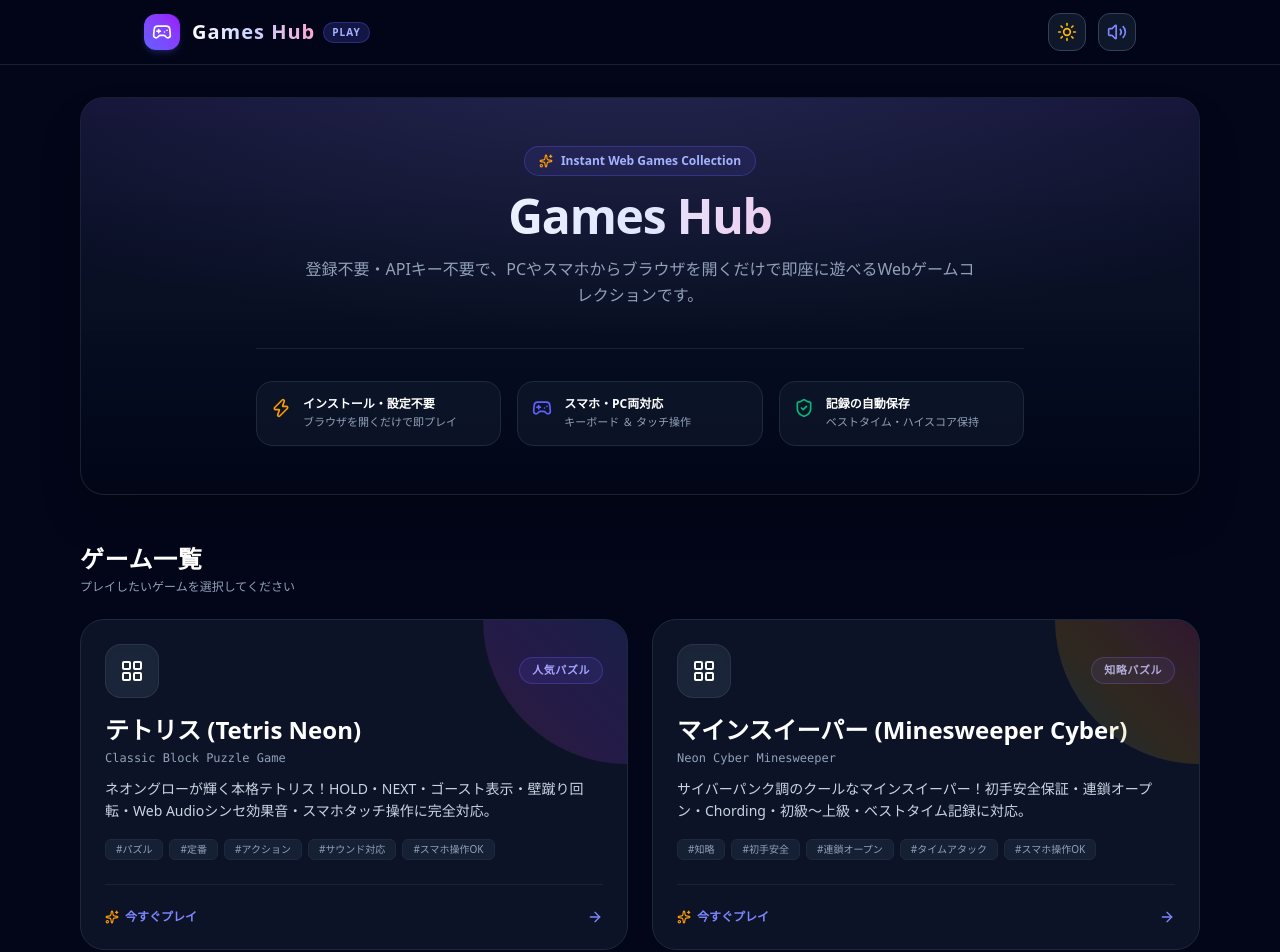
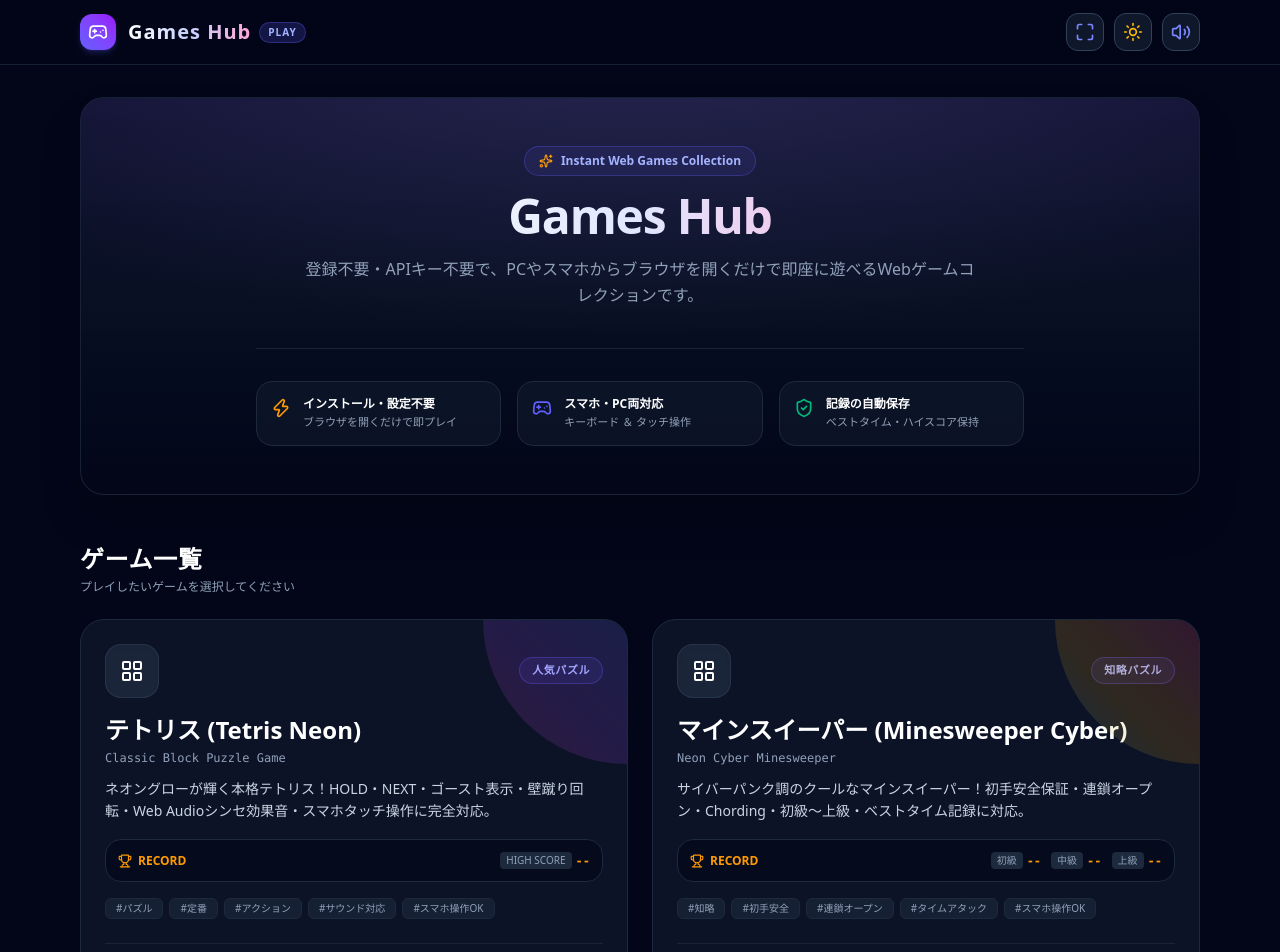
Before and after one commit to hhungry2/gemini-games, a React (Vite) app: page / in a window 1280 px wide. Shown: the top 952 px of the page. Built offline with nearby package versions, Linux system fonts and the light colour scheme.

Commit message:
feat: add fullscreen toggle and display high scores on Games Hub cards

```diff
--- a/src/App.tsx
+++ b/src/App.tsx
@@ -1,12 +1,13 @@
 import { useState, useEffect } from 'react';
 import { Header } from './components/Header';
-import { GameCard } from './components/GameCard';
+import { GameCard, RecordItem } from './components/GameCard';
 import { TetrisGame } from './games/TetrisGame';
 import { MinesweeperGame } from './games/MinesweeperGame';
 import { GameInfo, GameId } from './types';
 import { Gamepad2, Sparkles, Zap, ShieldCheck } from 'lucide-react';
 
 const THEME_KEY = 'games_hub_theme';
+const TETRIS_HIGH_SCORE_KEY = 'tetris_high_score_v1';
 
 const GAMES: GameInfo[] = [
   {
@@ -40,8 +41,65 @@ export function App() {
       const saved = localStorage.getItem(THEME_KEY);
       if (saved) return saved === 'dark';
     }
-    return true; // デフォルトはダーク
+    return true;
   });
+
+  const [isFullscreen, setIsFullscreen] = useState<boolean>(false);
+
+  // ハイスコア / ベストタイム状態
+  const [tetrisHighScore, setTetrisHighScore] = useState<number>(0);
+  const [minesweeperBests, setMinesweeperBests] = useState<{
+    easy: number | null;
+    medium: number | null;
+    hard: number | null;
+  }>({
+    easy: null,
+    medium: null,
+    hard: null,
+  });
+
+  // レコードの読み込み
+  const loadRecords = () => {
+    if (typeof window === 'undefined') return;
+    const tScore = localStorage.getItem(TETRIS_HIGH_SCORE_KEY);
+    if (tScore) setTetrisHighScore(parseInt(tScore, 10) || 0);
+
+    const mEasy = localStorage.getItem('minesweeper_best_easy');
+    const mMed = localStorage.getItem('minesweeper_best_medium');
+    const mHard = localStorage.getItem('minesweeper_best_hard');
+
+    setMinesweeperBests({
+      easy: mEasy ? parseInt(mEasy, 10) : null,
+      medium: mMed ? parseInt(mMed, 10) : null,
+      hard: mHard ? parseInt(mHard, 10) : null,
+    });
+  };
+
+  useEffect(() => {
+    loadRecords();
+  }, [activeGame]);
+
+  // フルスクリーン状態の監視
+  useEffect(() => {
+    const handleFullscreenChange = () => {
+      setIsFullscreen(!!document.fullscreenElement);
+    };
+
+    document.addEventListener('fullscreenchange', handleFullscreenChange);
+    return () => {
+      document.removeEventListener('fullscreenchange', handleFullscreenChange);
+    };
+  }, []);
+
+  const toggleFullscreen = () => {
+    if (!document.fullscreenElement) {
+      document.documentElement.requestFullscreen().catch(() => {});
+    } else {
+      if (document.exitFullscreen) {
+        document.exitFullscreen().catch(() => {});
+      }
+    }
+  };
 
   const toggleTheme = () => {
     setIsDark((prev) => {
@@ -61,6 +119,35 @@ export function App() {
     }
   }, [activeGame]);
 
+  // ゲームごとのレコード一覧
+  const getGameRecords = (gameId: GameId): RecordItem[] => {
+    if (gameId === 'tetris') {
+      return [
+        {
+          label: 'HIGH SCORE',
+          value: tetrisHighScore > 0 ? `${tetrisHighScore.toLocaleString()} pts` : '--',
+        },
+      ];
+    }
+    if (gameId === 'minesweeper') {
+      return [
+        {
+          label: '初級',
+          value: minesweeperBests.easy !== null ? `${minesweeperBests.easy}s` : '--',
+        },
+        {
+          label: '中級',
+          value: minesweeperBests.medium !== null ? `${minesweeperBests.medium}s` : '--',
+        },
+        {
+          label: '上級',
+          value: minesweeperBests.hard !== null ? `${minesweeperBests.hard}s` : '--',
+        },
+      ];
+    }
+    return [];
+  };
+
   return (
     <div
       className={`min-h-screen flex flex-col antialiased transition-colors duration-200 ${
@@ -74,6 +161,8 @@ export function App() {
         onGoHome={() => setActiveGame(null)}
         isDark={isDark}
         onToggleTheme={toggleTheme}
+        isFullscreen={isFullscreen}
+        onToggleFullscreen={toggleFullscreen}
       />
 
       <main className="flex-1 max-w-6xl w-full mx-auto px-4 py-8 flex flex-col items-center">
@@ -240,6 +329,7 @@ export function App() {
                     game={game}
                     onSelect={(id) => setActiveGame(id)}
                     isDark={isDark}
+                    records={getGameRecords(game.id)}
                   />
                 ))}
 
--- a/src/components/GameCard.tsx
+++ b/src/components/GameCard.tsx
@@ -1,14 +1,25 @@
 import React from 'react';
 import { GameInfo, GameId } from '../types';
-import { LayoutGrid, ArrowRight, Sparkles } from 'lucide-react';
+import { LayoutGrid, ArrowRight, Sparkles, Trophy } from 'lucide-react';
+
+export interface RecordItem {
+  label: string;
+  value: string;
+}
 
 interface GameCardProps {
   game: GameInfo;
   onSelect: (id: GameId) => void;
   isDark: boolean;
+  records?: RecordItem[];
 }
 
-export const GameCard: React.FC<GameCardProps> = ({ game, onSelect, isDark }) => {
+export const GameCard: React.FC<GameCardProps> = ({
+  game,
+  onSelect,
+  isDark,
+  records = [],
+}) => {
   return (
     <div
       onClick={() => onSelect(game.id)}
@@ -70,6 +81,41 @@ export const GameCard: React.FC<GameCardProps> = ({ game, onSelect, isDark }) =>
           {game.description}
         </p>
 
+        {/* ハイスコア・ベスト記録表示領域 */}
+        {records && records.length > 0 && (
+          <div
+            className={`mt-4 p-3 rounded-2xl border flex flex-wrap items-center justify-between gap-2 transition-colors ${
+              isDark
+                ? 'bg-slate-950/70 border-slate-800'
+                : 'bg-slate-50 border-slate-200/90'
+            }`}
+          >
+            <div className="flex items-center gap-1.5 text-xs font-bold text-amber-500">
+              <Trophy className="w-3.5 h-3.5" />
+              <span>RECORD</span>
+            </div>
+
+            <div className="flex flex-wrap items-center gap-2.5 text-xs font-mono font-bold">
+              {records.map((r, idx) => (
+                <div key={idx} className="flex items-center gap-1">
+                  {r.label && (
+                    <span
+                      className={`text-[10px] font-sans font-medium px-1.5 py-0.5 rounded ${
+                        isDark
+                          ? 'bg-slate-800 text-slate-400'
+                          : 'bg-slate-200 text-slate-600'
+                      }`}
+                    >
+                      {r.label}
+                    </span>
+                  )}
+                  <span className="text-amber-500">{r.value}</span>
+                </div>
+              ))}
+            </div>
+          </div>
+        )}
+
         <div className="flex flex-wrap gap-1.5 mt-4">
           {game.tags.map((tag, idx) => (
             <span
--- a/src/components/Header.tsx
+++ b/src/components/Header.tsx
@@ -9,6 +9,8 @@ import {
   Smartphone,
   Sun,
   Moon,
+  Maximize,
+  Minimize,
 } from 'lucide-react';
 import { sound } from '../utils/audio';
 
@@ -17,6 +19,8 @@ interface HeaderProps {
   onGoHome: () => void;
   isDark: boolean;
   onToggleTheme: () => void;
+  isFullscreen: boolean;
+  onToggleFullscreen: () => void;
 }
 
 export const Header: React.FC<HeaderProps> = ({
@@ -24,6 +28,8 @@ export const Header: React.FC<HeaderProps> = ({
   onGoHome,
   isDark,
   onToggleTheme,
+  isFullscreen,
+  onToggleFullscreen,
 }) => {
   const [isMuted, setIsMuted] = useState(sound.getMuted());
   const [showHelp, setShowHelp] = useState(false);
@@ -43,7 +49,7 @@ export const Header: React.FC<HeaderProps> = ({
             : 'border-slate-200 bg-white/80 text-slate-800 shadow-xs'
         }`}
       >
-        <div className="max-w-5xl mx-auto px-4 h-16 flex items-center justify-between">
+        <div className="max-w-6xl mx-auto px-4 h-16 flex items-center justify-between">
           <div
             className="flex items-center gap-3 cursor-pointer"
             onClick={onGoHome}
@@ -75,7 +81,7 @@ export const Header: React.FC<HeaderProps> = ({
             </div>
           </div>
 
-          <div className="flex items-center gap-2 sm:gap-3">
+          <div className="flex items-center gap-2 sm:gap-2.5">
             {activeGame && (
               <button
                 onClick={onGoHome}
@@ -90,6 +96,24 @@ export const Header: React.FC<HeaderProps> = ({
               </button>
             )}
 
+            {/* フルスクリーン切り替えボタン */}
+            <button
+              onClick={onToggleFullscreen}
+              className={`p-2 rounded-xl border transition ${
+                isDark
+                  ? 'bg-slate-900 border-slate-700 text-indigo-400 hover:text-indigo-300 hover:bg-slate-800'
+                  : 'bg-slate-100 border-slate-200 text-indigo-600 hover:bg-slate-200'
+              }`}
+              title={isFullscreen ? 'フルスクリーンを解除' : 'フルスクリーン表示'}
+              aria-label="フルスクリーン切替"
+            >
+              {isFullscreen ? (
+                <Minimize className="w-4 h-4 sm:w-5 sm:h-5" />
+              ) : (
+                <Maximize className="w-4 h-4 sm:w-5 sm:h-5" />
+              )}
+            </button>
+
             {/* ダーク/ライトモード切り替えボタン */}
             <button
               onClick={onToggleTheme}
@@ -101,7 +125,11 @@ export const Header: React.FC<HeaderProps> = ({
               title={isDark ? 'ライトモードに切り替え' : 'ダークモードに切り替え'}
               aria-label="テーマ切替"
             >
-              {isDark ? <Sun className="w-5 h-5" /> : <Moon className="w-5 h-5" />}
+              {isDark ? (
+                <Sun className="w-4 h-4 sm:w-5 sm:h-5" />
+              ) : (
+                <Moon className="w-4 h-4 sm:w-5 sm:h-5" />
+              )}
             </button>
 
             {/* サウンドON/OFF */}
@@ -119,7 +147,11 @@ export const Header: React.FC<HeaderProps> = ({
               title={isMuted ? 'サウンドをONにする' : 'サウンドをミュートにする'}
               aria-label="サウンド切替"
             >
-              {!isMuted ? <Volume2 className="w-5 h-5" /> : <VolumeX className="w-5 h-5" />}
+              {!isMuted ? (
+                <Volume2 className="w-4 h-4 sm:w-5 sm:h-5" />
+              ) : (
+                <VolumeX className="w-4 h-4 sm:w-5 sm:h-5" />
+              )}
             </button>
 
             {/* テトリス操作方法ボタン (テトリスプレイ時のみ表示) */}
```
